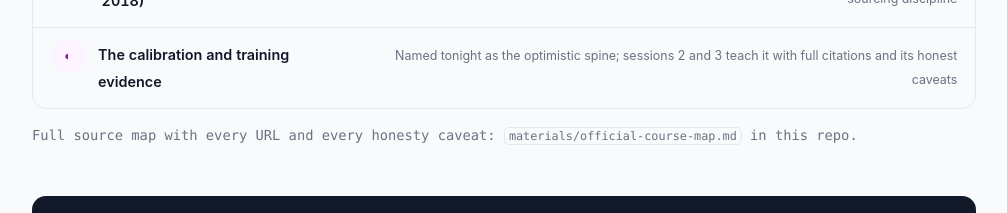
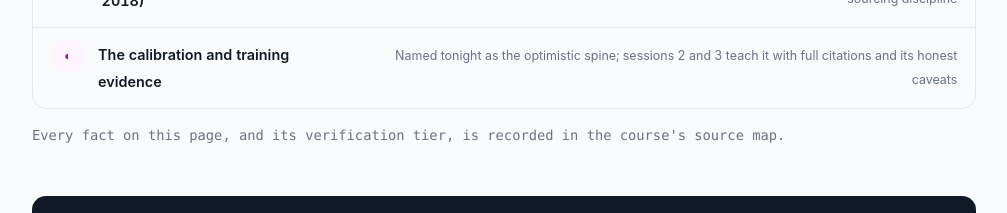
Before and after one commit to phoebefu6/learn-decision-intelligence-with-phoebe, a plain HTML site: page courses/01-decisions-first.html in a window 1280 px wide. Shown: the part 6920-7133 px from the top of the page, without its empty margins (136-1143 px from the left). Drawn offline with Linux system fonts and the light colour scheme.

Commit message:
Session pages: remove the internal source-map path
A session page is a page a learner reads, so a build path on it reads as
scaffolding left on the building. The source map is still named as the place
every fact is recorded; only the repo path is gone. 6 pages in this repo.

```diff
--- a/courses/01-decisions-first.html
+++ b/courses/01-decisions-first.html
@@ -372,7 +372,7 @@
       <div class="covered-row"><span class="status pill solid">✓</span><span class="name">Kozyrkov's role framework (HBR 2018)</span><span class="note">Analyst / statistician / decision-maker split - presented as her framework, paraphrased, per the sourcing discipline</span></div>
       <div class="covered-row"><span class="status pill light">◐</span><span class="name">The calibration and training evidence</span><span class="note">Named tonight as the optimistic spine; sessions 2 and 3 teach it with full citations and its honest caveats</span></div>
     </div>
-    <p class="mono" style="margin-top:14px">Full source map with every URL and every honesty caveat: <span class="mono">materials/official-course-map.md</span> in this repo.</p>
+    <p class="mono" style="margin-top:14px">Every fact on this page, and its verification tier, is recorded in the course's source map.</p>
   </section>
 
   <!-- ============ CHEAT SHEET ============ -->
```
Also changed, not shown: courses/02-the-calibration-lab.html (+1 -1 lines), courses/03-superforecasting-habits.html (+1 -1 lines), courses/04-uncertainty-you-can-promise.html (+1 -1 lines), courses/05-value-of-information.html (+1 -1 lines), courses/06-decide-and-communicate.html (+1 -1 lines).
